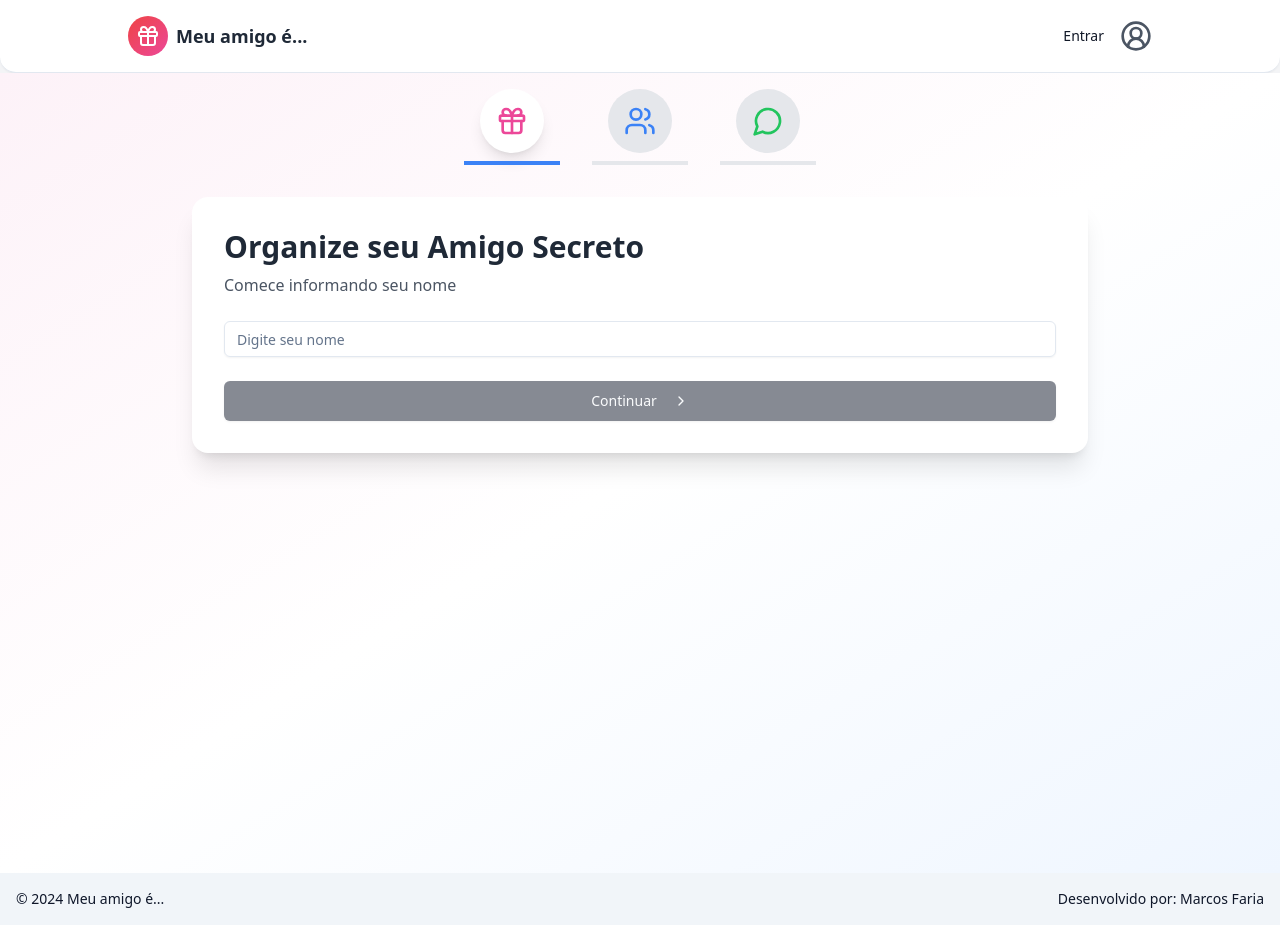
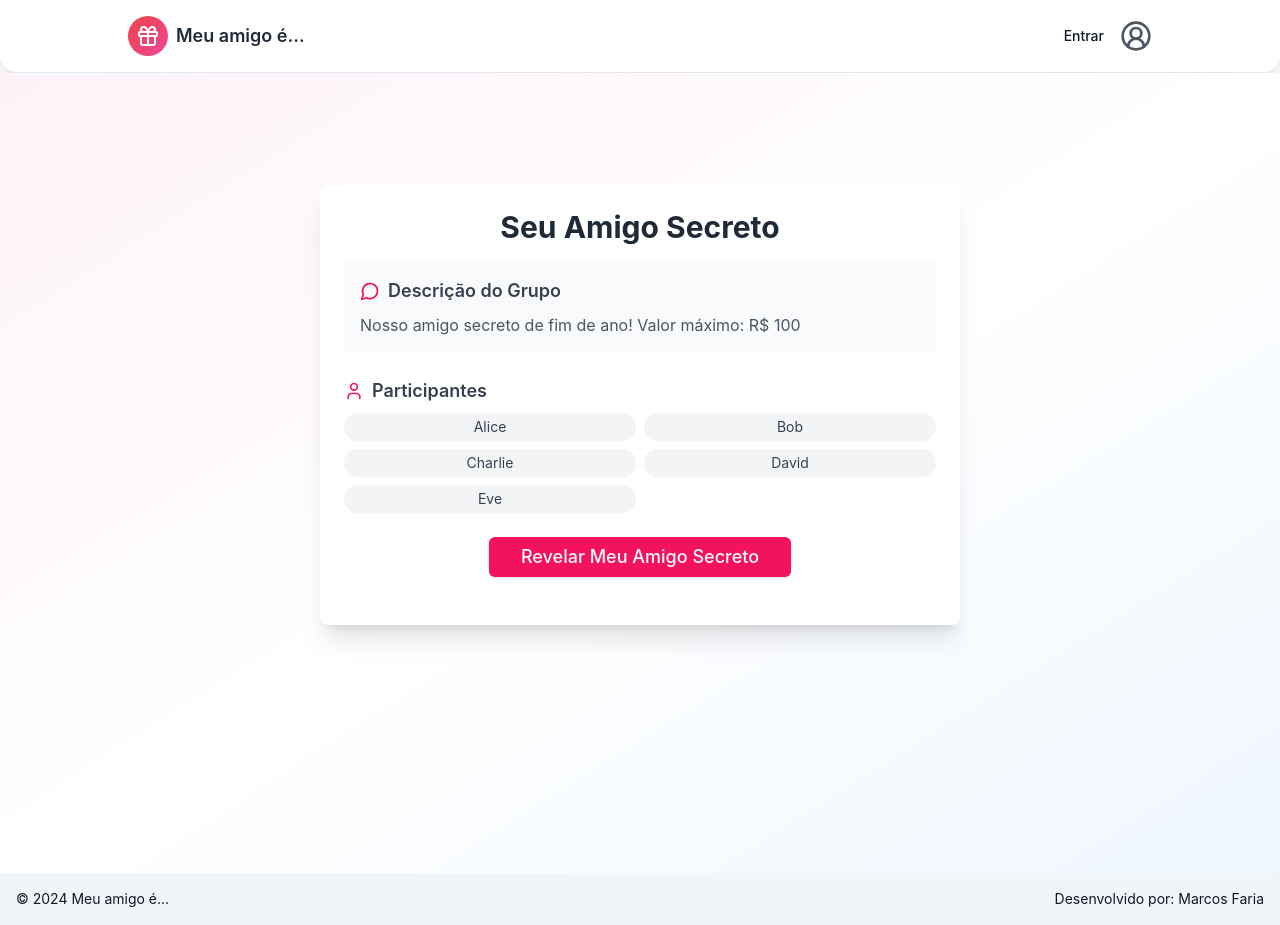
Before and after one commit to marcosfaria19/Amigo-Secreto, a React (Create React App) app in the folder frontend/: page /home in a window 1280 px wide. Built offline with nearby package versions, Linux system fonts and the light colour scheme.

Commit message:
feat: outros components

```diff
--- a/frontend/src/App.css
+++ b/frontend/src/App.css
@@ -5,47 +5,64 @@
 @layer base {
   :root {
     --background: 0 0% 100%;
-    --foreground: 222.2 47.4% 11.2%;
+    --foreground: 222.2 84% 4.9%;
+
+    --card: 0 0% 100%;
+    --card-foreground: 222.2 84% 4.9%;
+
+    --popover: 0 0% 100%;
+    --popover-foreground: 222.2 84% 4.9%;
+
+    --primary: 339 90% 51%;
+    --primary-foreground: 210 40% 98%;
+
+    --secondary: 210 40% 96.1%;
+    --secondary-foreground: 222.2 47.4% 11.2%;
+
     --muted: 210 40% 96.1%;
     --muted-foreground: 215.4 16.3% 46.9%;
-    --popover: 0 0% 100%;
-    --popover-foreground: 222.2 47.4% 11.2%;
+
+    --accent: 210 40% 96.1%;
+    --accent-foreground: 222.2 47.4% 11.2%;
+
+    --destructive: 0 84.2% 60.2%;
+    --destructive-foreground: 210 40% 98%;
+
     --border: 214.3 31.8% 91.4%;
     --input: 214.3 31.8% 91.4%;
-    --card: 0 0% 100%;
-    --card-foreground: 222.2 47.4% 11.2%;
-    --primary: 222.2 47.4% 11.2%;
-    --primary-foreground: 210 40% 98%;
-    --secondary: 210 40% 96.1%;
-    --secondary-foreground: 222.2 47.4% 11.2%;
-    --accent: 210 40% 96.1%;
-    --accent-foreground: 222.2 47.4% 11.2%;
-    --destructive: 0 100% 50%;
-    --destructive-foreground: 210 40% 98%;
-    --ring: 215 20.2% 65.1%;
+    --ring: 222.2 84% 4.9%;
+
     --radius: 0.5rem;
   }
 
   .dark {
-    --background: 224 71% 4%;
-    --foreground: 213 31% 91%;
-    --muted: 223 47% 11%;
-    --muted-foreground: 215.4 16.3% 56.9%;
-    --accent: 216 34% 17%;
+    --background: 222.2 84% 4.9%;
+    --foreground: 210 40% 98%;
+
+    --card: 222.2 84% 4.9%;
+    --card-foreground: 210 40% 98%;
+
+    --popover: 222.2 84% 4.9%;
+    --popover-foreground: 210 40% 98%;
+
+    --primary: 339 90% 51%;
+    --primary-foreground: 222.2 47.4% 11.2%;
+
+    --secondary: 217.2 32.6% 17.5%;
+    --secondary-foreground: 210 40% 98%;
+
+    --muted: 217.2 32.6% 17.5%;
+    --muted-foreground: 215 20.2% 65.1%;
+
+    --accent: 217.2 32.6% 17.5%;
     --accent-foreground: 210 40% 98%;
-    --popover: 224 71% 4%;
-    --popover-foreground: 215 20.2% 65.1%;
-    --border: 216 34% 17%;
-    --input: 216 34% 17%;
-    --card: 224 71% 4%;
-    --card-foreground: 213 31% 91%;
-    --primary: 210 40% 98%;
-    --primary-foreground: 222.2 47.4% 1.2%;
-    --secondary: 222.2 47.4% 11.2%;
-    --secondary-foreground: 210 40% 98%;
-    --destructive: 0 63% 31%;
+
+    --destructive: 0 62.8% 30.6%;
     --destructive-foreground: 210 40% 98%;
-    --ring: 216 34% 17%;
+
+    --border: 217.2 32.6% 17.5%;
+    --input: 217.2 32.6% 17.5%;
+    --ring: 212.7 26.8% 83.9%;
   }
 }
 
@@ -54,6 +71,6 @@
     @apply border-border;
   }
   body {
-    @apply font-sans antialiased bg-background text-foreground;
+    @apply bg-background text-foreground;
   }
 }
--- a/frontend/src/components/Container.tsx
+++ b/frontend/src/components/Container.tsx
@@ -1,7 +1,7 @@
 const Container = ({ children, className = "", innerClassName = "" }) => {
   return (
     <div
-      className={`flex min-h-[calc(100vh-8rem)] flex-col bg-background text-foreground ${className}`}
+      className={`flex min-h-[calc(100vh-9rem)] flex-col bg-background text-foreground ${className}`}
     >
       <div
         className={`mx-auto w-full max-w-[1450px] flex-grow px-4 pt-28 sm:px-6 sm:pt-24 md:px-8 md:pt-12 lg:px-12 lg:pt-24 ${innerClassName}`}
--- a/frontend/src/components/CreateDraw.tsx
+++ /dev/null
@@ -1,52 +0,0 @@
-import { useState } from "react"
-import { Button } from "components/ui/button"
-import { Input } from "components/ui/input"
-import { Card, CardHeader, CardTitle, CardContent, CardFooter } from "components/ui/card"
-
-export function CreateDraw({ onDrawCreated }: { onDrawCreated: (drawId: string) => void }) {
-  const [participants, setParticipants] = useState<string[]>([])
-  const [newParticipant, setNewParticipant] = useState("")
-
-  const addParticipant = () => {
-    if (newParticipant.trim() !== "" && !participants.includes(newParticipant.trim())) {
-      setParticipants([...participants, newParticipant.trim()])
-      setNewParticipant("")
-    }
-  }
-
-  const createDraw = () => {
-    if (participants.length >= 3) {
-      // Simulating draw creation with a unique ID
-      const drawId = Math.random().toString(36).substr(2, 9)
-      onDrawCreated(drawId)
-    }
-  }
-
-  return (
-    <Card className="w-full max-w-md mx-auto">
-      <CardHeader>
-        <CardTitle>Criar Novo Sorteio</CardTitle>
-      </CardHeader>
-      <CardContent>
-        <div className="flex space-x-2 mb-4">
-          <Input
-            placeholder="Nome do participante"
-            value={newParticipant}
-            onChange={(e) => setNewParticipant(e.target.value)}
-          />
-          <Button onClick={addParticipant}>Adicionar</Button>
-        </div>
-        <ul className="space-y-2">
-          {participants.map((participant, index) => (
-            <li key={index} className="bg-secondary p-2 rounded">{participant}</li>
-          ))}
-        </ul>
-      </CardContent>
-      <CardFooter>
-        <Button className="w-full" onClick={createDraw} disabled={participants.length < 3}>
-          Criar Sorteio
-        </Button>
-      </CardFooter>
-    </Card>
-  )
-}
--- a/frontend/src/components/DrawResult.tsx
+++ b/frontend/src/components/DrawResult.tsx
@@ -1,46 +1,125 @@
-import { useState } from "react"
-import { Button } from "components/ui/button"
-import { Card, CardHeader, CardTitle, CardContent, CardFooter } from "components/ui/card"
+import { useState } from "react";
+import { motion, AnimatePresence } from "framer-motion";
+import { Button } from "components/ui/button";
+import { Gift, User, MessageCircle } from "lucide-react";
+import confetti from "canvas-confetti";
+import Container from "./Container";
 
-export function DrawResult({ participants, currentUser, onDraw }: {
-  participants: string[],
-  currentUser: string,
-  onDraw: () => string
-}) {
-  const [drawnPerson, setDrawnPerson] = useState<string | null>(null)
+export default function DrawResult() {
+  const [drawnName, setDrawnName] = useState<string | null>(null);
+  const [isRevealing, setIsRevealing] = useState(false);
 
-  const handleDraw = () => {
-    const drawn = onDraw()
-    setDrawnPerson(drawn)
-  }
+  // This would be fetched from the server based on the draw ID
+  const drawData = {
+    description: "Nosso amigo secreto de fim de ano! Valor máximo: R$ 100",
+    participants: ["Alice", "Bob", "Charlie", "David", "Eve"],
+  };
+
+  const revealFriend = () => {
+    setIsRevealing(true);
+    setTimeout(() => {
+      const randomName =
+        drawData.participants[
+          Math.floor(Math.random() * drawData.participants.length)
+        ];
+      setDrawnName(randomName);
+      confetti({
+        particleCount: 100,
+        spread: 70,
+        origin: { y: 0.6 },
+      });
+      setIsRevealing(false);
+    }, 3000);
+  };
 
   return (
-    <Card className="w-full max-w-md mx-auto">
-      <CardHeader>
-        <CardTitle>Resultado do Sorteio</CardTitle>
-      </CardHeader>
-      <CardContent>
-        <p className="mb-4">Participantes:</p>
-        <ul className="list-disc pl-5 mb-4">
-          {participants.map((participant) => (
-            <li key={participant} className={participant === currentUser ? "font-bold" : ""}>
+    <Container className="min-h-screen select-none bg-gradient-to-br from-pink-50 via-white to-blue-50">
+      <main className="container mx-auto max-w-2xl p-4">
+        <motion.div
+          initial={{ opacity: 0, y: 20 }}
+          animate={{ opacity: 1, y: 0 }}
+          transition={{ duration: 0.5 }}
+          className="rounded-lg bg-white p-6 shadow-xl"
+        >
+          <h1 className="mb-4 text-center text-3xl font-bold text-gray-800">
+            Seu Amigo Secreto
+          </h1>
+          <div className="mb-6 rounded-lg bg-gray-50 p-4">
+            <div className="flex items-center">
+              <MessageCircle className="mr-2 h-5 w-5 text-primary" />
+              <h2 className="text-lg font-semibold text-gray-700">
+                Descrição do Grupo
+              </h2>
+            </div>
+            <p className="mt-2 text-gray-600">{drawData.description}</p>
+          </div>
+          <div className="mb-6">
+            <div className="flex items-center">
+              <User className="mr-2 h-5 w-5 text-primary" />
+              <h2 className="text-lg font-semibold text-gray-700">
+                Participantes
+              </h2>
+            </div>
+            <ul className="mt-2 grid grid-cols-2 gap-2">
+              {drawData.participants.map((participant) => (
+                <li
+                  key={participant}
+                  className="rounded-full bg-gray-100 px-3 py-1 text-center text-sm text-gray-700"
+                >
                   {participant}
                 </li>
               ))}
             </ul>
-        {drawnPerson ? (
-          <p className="text-center text-xl font-bold">
-            Seu amigo secreto é: {drawnPerson}
-          </p>
+          </div>
+          <AnimatePresence>
+            {drawnName ? (
+              <motion.div
+                initial={{ opacity: 0, scale: 0.8 }}
+                animate={{ opacity: 1, scale: 1 }}
+                exit={{ opacity: 0, scale: 0.8 }}
+                className="mb-6 rounded-lg bg-primary p-6 text-center text-white"
+              >
+                <Gift className="mx-auto mb-2 h-12 w-12" />
+                <h3 className="text-xl font-semibold">Seu amigo secreto é:</h3>
+                <p className="mt-2 text-3xl font-bold">{drawnName}</p>
+              </motion.div>
             ) : (
-          <p className="text-center">Clique no botão abaixo para sortear seu amigo secreto.</p>
+              <motion.div
+                initial={{ opacity: 0, y: 20 }}
+                animate={{ opacity: 1, y: 0 }}
+                exit={{ opacity: 0, y: -20 }}
+                className="mb-6 text-center"
+              >
+                <Button
+                  onClick={revealFriend}
+                  disabled={isRevealing}
+                  className="text-lg"
+                  size="lg"
+                >
+                  {isRevealing ? (
+                    <span className="flex items-center">
+                      <motion.span
+                        animate={{ rotate: 360 }}
+                        transition={{
+                          duration: 2,
+                          repeat: Infinity,
+                          ease: "linear",
+                        }}
+                        className="mr-2"
+                      >
+                        <Gift className="h-5 w-5" />
+                      </motion.span>
+                      Sorteando...
+                    </span>
+                  ) : (
+                    "Revelar Meu Amigo Secreto"
                   )}
-      </CardContent>
-      <CardFooter>
-        <Button className="w-full" onClick={handleDraw} disabled={!!drawnPerson}>
-          {drawnPerson ? "Sorteado!" : "Sortear Amigo Secreto"}
                 </Button>
-      </CardFooter>
-    </Card>
-  )
+              </motion.div>
+            )}
+          </AnimatePresence>
+        </motion.div>
+      </main>
+    </Container>
+  );
 }
--- a/frontend/src/components/Footer.tsx
+++ b/frontend/src/components/Footer.tsx
@@ -1,7 +1,10 @@
 export function Footer() {
   return (
-    <footer className="bg-secondary text-secondary-foreground p-4 mt-auto">
-      <div className="container mx-auto text-center space-y-2 md:space-y-0 md:flex md:items-center md:justify-between">
+    <footer
+      draggable={false}
+      className="mt-auto select-none bg-secondary p-4 text-secondary-foreground"
+    >
+      <div className="container mx-auto space-y-2 text-center md:flex md:items-center md:justify-between md:space-y-0">
         <p className="text-sm">
           &copy; {new Date().getFullYear()} Meu amigo é...
         </p>
--- a/frontend/src/components/JoinDraw.tsx
+++ b/frontend/src/components/JoinDraw.tsx
@@ -1,39 +1,65 @@
-import { useState } from "react"
-import { Button } from "components/ui/button"
-import { Input } from "components/ui/input"
-import { Select, SelectContent, SelectItem, SelectTrigger, SelectValue } from "components/ui/select"
-import { Card, CardHeader, CardTitle, CardContent, CardFooter } from "components/ui/card"
-import { GoogleAuth } from "services/GoogleAuth"
+import { useState } from "react";
+import { motion } from "framer-motion";
+import { Button } from "components/ui/button";
+import { Input } from "components/ui/input";
+import {
+  Select,
+  SelectContent,
+  SelectItem,
+  SelectTrigger,
+  SelectValue,
+} from "components/ui/select";
+import { Gift, Mail } from "lucide-react";
+import Container from "./Container";
 
+export default function JoinDraw() {
+  const [selectedName, setSelectedName] = useState("");
+  const [email, setEmail] = useState("");
 
-export function JoinDraw({ drawId, participants, onJoin }: {
-  drawId: string,
-  participants: string[],
-  onJoin: (name: string, email: string) => void
-}) {
-  const [selectedName, setSelectedName] = useState("")
-  const [email, setEmail] = useState("")
+  // This would be fetched from the server based on the draw ID
+  const participants = ["Alice", "Bob", "Charlie", "David", "Eve"];
 
   const handleJoin = () => {
-    if (selectedName && email) {
-      onJoin(selectedName, email)
-    }
-  }
+    // Here you would handle the join logic, potentially with Google authentication
+    console.log("Joining draw with", selectedName, email);
+  };
 
   return (
-    <Card className="w-full max-w-md mx-auto">
-      <CardHeader>
-        <CardTitle>Participar do Sorteio</CardTitle>
-      </CardHeader>
-      <CardContent>
-        <div className="space-y-4">
+    <Container className="bg-gradient-to-br from-pink-50 via-white to-blue-50">
+      <main className="mx-auto max-w-md p-4">
+        <motion.div
+          initial={{ opacity: 0, y: 20 }}
+          animate={{ opacity: 1, y: 0 }}
+          transition={{ duration: 0.5 }}
+          className="rounded-lg bg-white p-6 shadow-xl"
+        >
+          <div className="mb-6 flex justify-center">
+            <div className="rounded-full bg-primary p-3">
+              <Gift className="h-6 w-6 text-white" />
+            </div>
+          </div>
+          <h1 className="mb-4 text-center text-2xl font-bold text-gray-800">
+            Participar do Amigo Secreto
+          </h1>
+          <p className="mb-6 text-center text-gray-600">
+            Selecione seu nome e entre com seu email para participar
+          </p>
+          <form
+            onSubmit={(e) => {
+              e.preventDefault();
+              handleJoin();
+            }}
+            className="space-y-4"
+          >
             <Select onValueChange={setSelectedName}>
               <SelectTrigger>
                 <SelectValue placeholder="Selecione seu nome" />
               </SelectTrigger>
               <SelectContent>
                 {participants.map((name) => (
-                <SelectItem key={name} value={name}>{name}</SelectItem>
+                  <SelectItem key={name} value={name}>
+                    {name}
+                  </SelectItem>
                 ))}
               </SelectContent>
             </Select>
@@ -42,15 +68,20 @@ export function JoinDraw({ drawId, participants, onJoin }: {
               placeholder="Seu email"
               value={email}
               onChange={(e) => setEmail(e.target.value)}
+              className="w-full"
             />
-        </div>
-      </CardContent>
-      <CardFooter className="flex flex-col space-y-2">
-        <Button className="w-full" onClick={handleJoin} disabled={!selectedName || !email}>
+            <Button type="submit" className="w-full">
               Participar
             </Button>
-        <GoogleAuth onLogin={(user) => onJoin(selectedName, user.email)} />
-      </CardFooter>
-    </Card>
-  )
+          </form>
+          <div className="mt-4">
+            <Button variant="outline" className="w-full">
+              <Mail className="mr-2 h-4 w-4" />
+              Entrar com Google
+            </Button>
+          </div>
+        </motion.div>
+      </main>
+    </Container>
+  );
 }
--- a/frontend/src/routes/Routes.tsx
+++ b/frontend/src/routes/Routes.tsx
@@ -1,10 +1,12 @@
+import DrawResult from "components/DrawResult";
+import JoinDraw from "components/JoinDraw";
 import Home from "pages/Home";
 import { Route, Routes, Navigate } from "react-router-dom";
 
 const AppRoutes = () => {
   return (
     <Routes>
-      <Route path="/home" element={<Home />} />
+      <Route path="/home" element={<DrawResult />} />
 
       <Route path="*" element={<Navigate to="/home" />} />
     </Routes>
```
Lines whose indentation alone changed are shown as unchanged.
